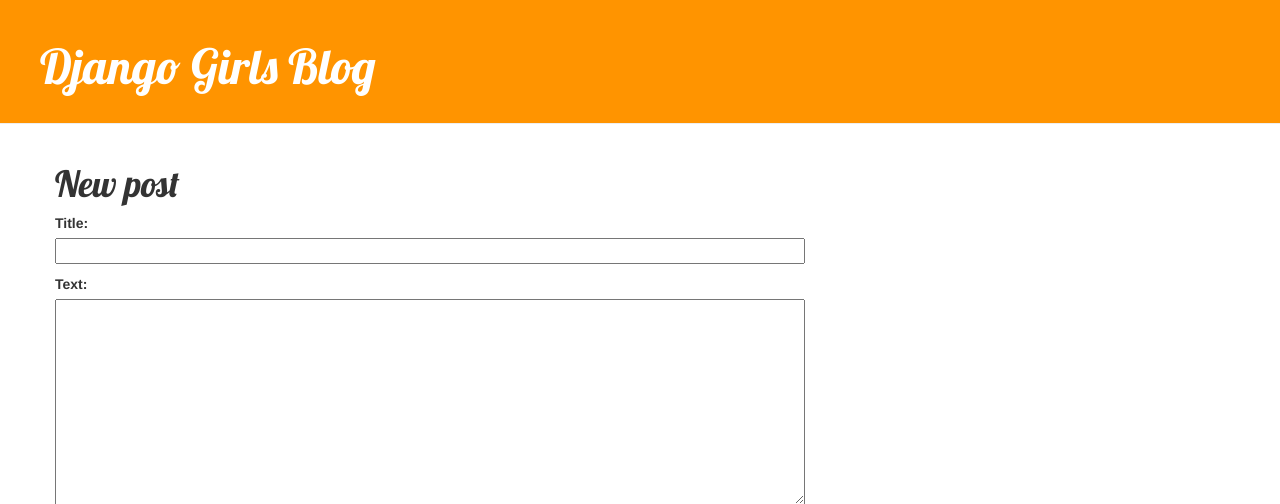
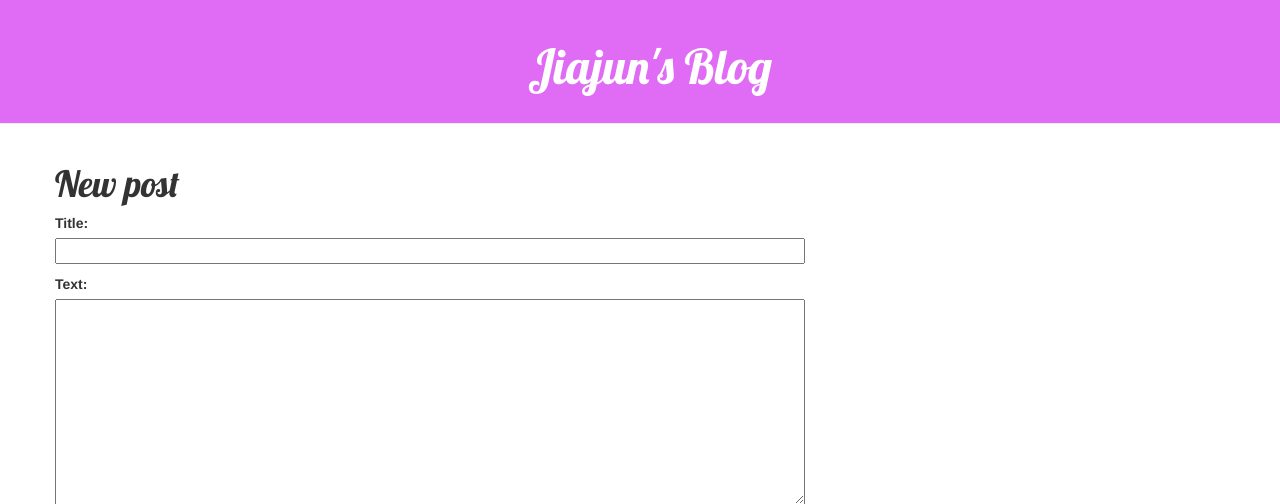
Before and after one commit to jiajunc/Django_Girls_Tutorial, a Django app: page /post/new in a window 1280 px wide. Shown: the top 504 px of the page. Run offline with Django 3.2, Linux system fonts and the light colour scheme; some libraries are stand-ins or nearby versions.

Commit message:
Change blod name

```diff
--- a/blog/static/css/blog.css
+++ b/blog/static/css/blog.css
@@ -1,5 +1,14 @@
+h1 a {
+	color: #E06CF5;
+	font-family: 'Lobster';
+}
+
+body {
+	padding-left: 0;
+}
+
 .page-header {
-    background-color: #ff9400;
+    background-color: #E06CF5;
     margin-top: 0;
     padding: 20px 20px 20px 40px;
 }
@@ -8,6 +17,7 @@
     color: #ffffff;
     font-size: 36pt;
     text-decoration: none;
+	text-align: center;
 }
 
 .content {
@@ -34,7 +44,7 @@
 .top-menu, .top-menu:hover, .top-menu:visited {
     color: #ffffff;
     float: right;
-    font-size: 26pt;
+	font-size: 26pt;
     margin-right: 20px;
 }
 
@@ -43,5 +53,5 @@
 }
 
 .post h1 a, .post h1 a:visited {
-    color: #000000;
+    color: #E06CF5;
 }
--- a/blog/templates/blog/base.html
+++ b/blog/templates/blog/base.html
@@ -2,7 +2,7 @@
 {% load static %}
 <html>
     <head>
-        <title>Django Girls blog</title>
+        <title>Jiajun's Blog</title>
         <link rel="stylesheet" href="//maxcdn.bootstrapcdn.com/bootstrap/3.2.0/css/bootstrap.min.css">
         <link rel="stylesheet" href="//maxcdn.bootstrapcdn.com/bootstrap/3.2.0/css/bootstrap-theme.min.css">
         <link href='//fonts.googleapis.com/css?family=Lobster&subset=latin,latin-ext' rel='stylesheet' type='text/css'>
@@ -13,7 +13,7 @@
                 {% if user.is_authenticated %}
                 <a href="{% url 'post_new' %}" class="top-menu"><span class="glyphicon glyphicon-plus"></span></a>
                 {% endif %}
-            <h1><a href="/">Django Girls Blog</a></h1>
+                <h1><a href="/">Jiajun's Blog</a></h1>
             </div>
             <div class="content container">
                 <div class="row">
```
Lines whose indentation alone changed are shown as unchanged.
